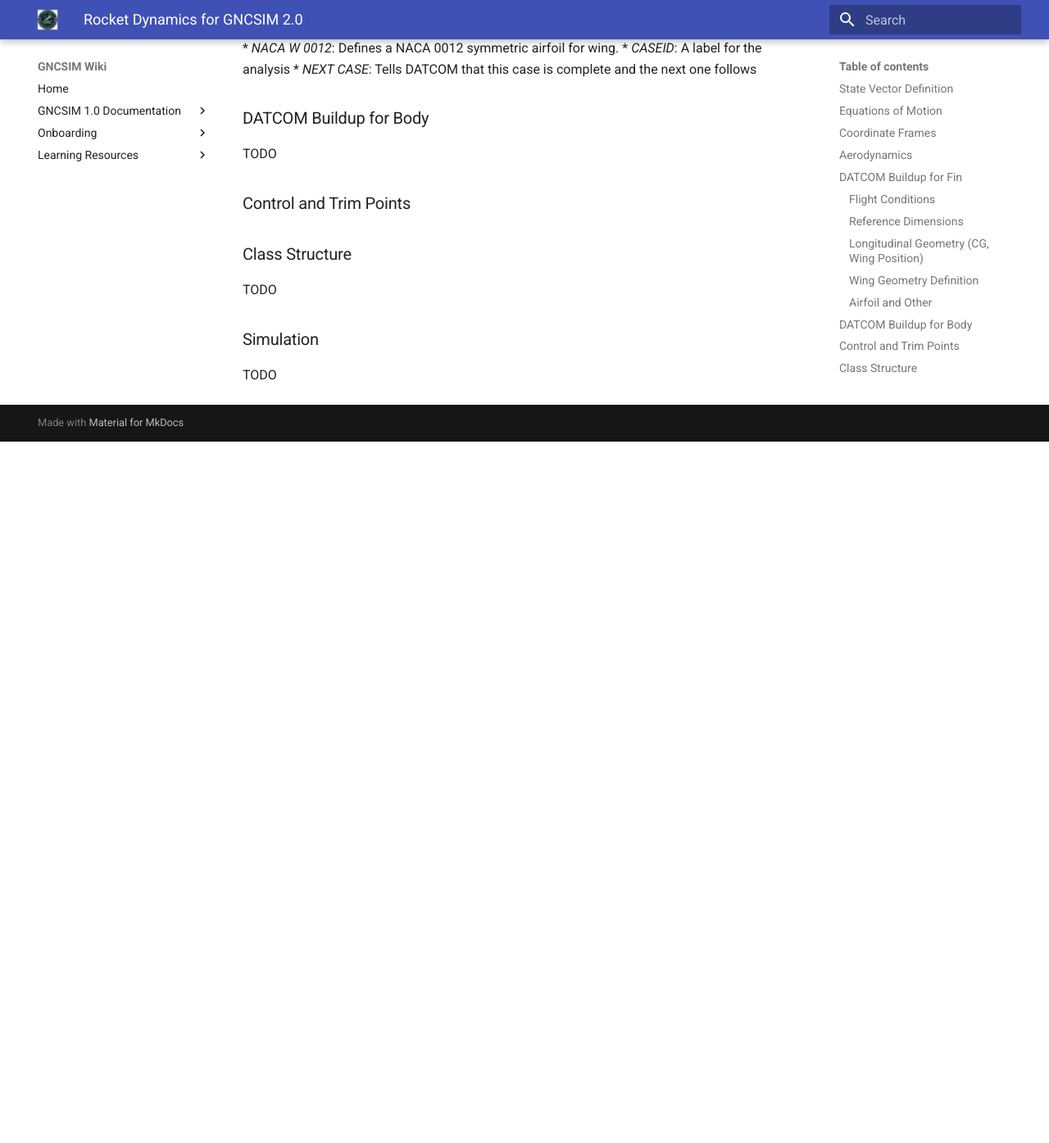
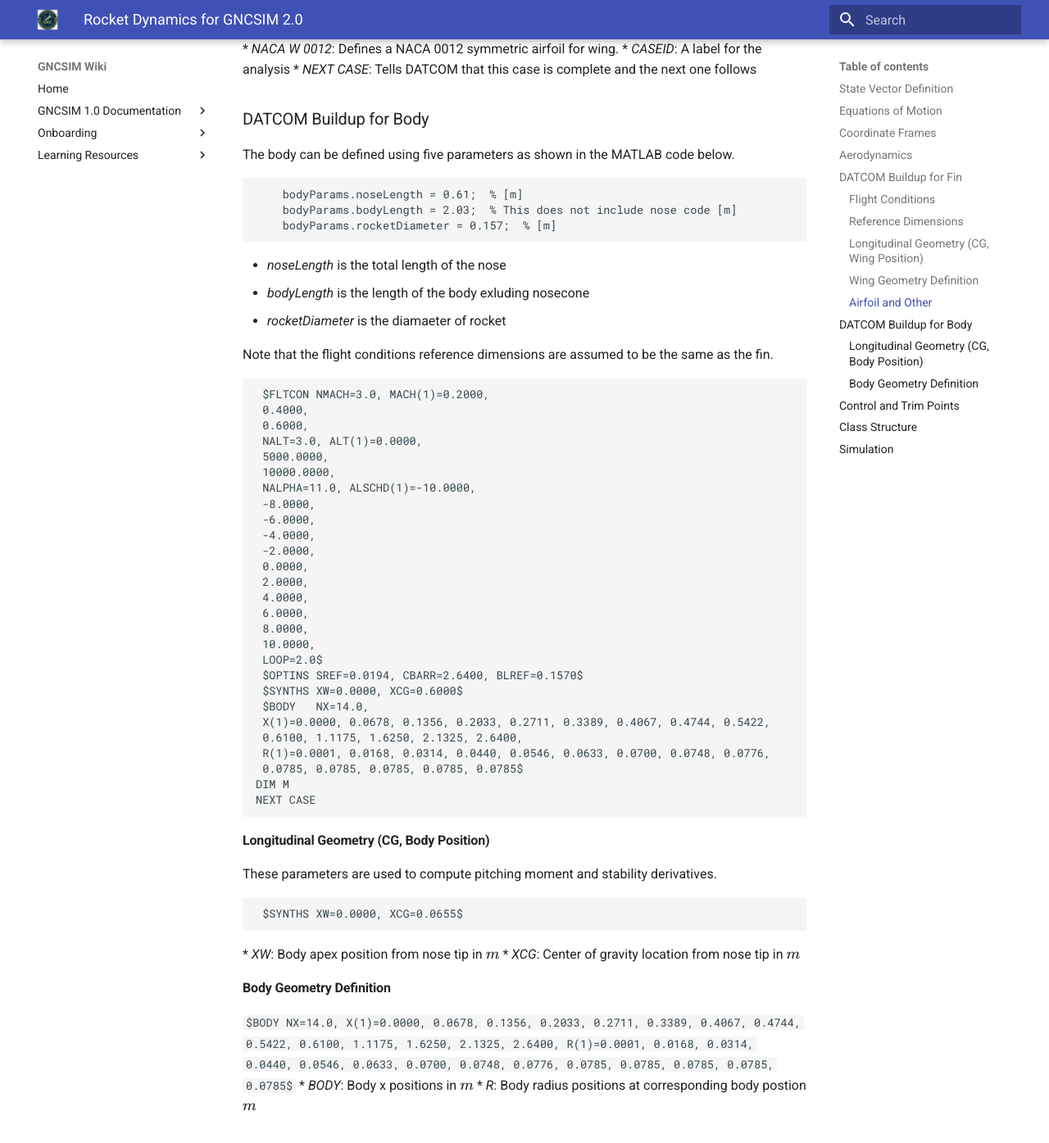
Before and after one commit to Georgia-Tech-GNC/GNCSIM, an MkDocs documentation site: the page built from docs/GNCSIM 2.0 Forces and Moments.md, in a window 1280 px wide and 1400 px high, scrolled down 7738 px. Shown: the top 1395 px of the window at 82% size. Built offline with MkDocs 1.6.1 and Material for MkDocs 9.7.7, drawn with Linux system fonts in a browser that asks for light colours; before the commit the page ends 8277 px from its top, so only the background shows below that; some of the changed text lies outside the part shown.

Commit message:
updated docs

````diff
--- a/docs/GNCSIM 2.0 Forces and Moments.md
+++ b/docs/GNCSIM 2.0 Forces and Moments.md
@@ -10,7 +10,7 @@
 \begin{bmatrix}
     m \\
     p_I \\
-    v_I \\
+    v_B \\
     q_{IB} \\
     \omega_B
 \end{bmatrix}
@@ -19,7 +19,7 @@
 where:
 * $m$ is the mass of the body.
 * $p_I = [x, y, z]^T$ is the position vector in the inertial frame.
-* $v_I = [v_x, v_y, v_z]^T$ is the velocity vector in the inertial frame.
+* $v_B = [v_x, v_y, v_z]^T$ is the velocity vector in the body frame.
 * $q_{IB} = [q_0, q_1, q_2, q_3]^T$ is the quaternion representing the orientation from the inertial frame to the body frame.
 * $\omega = [\omega_x, \omega_y, \omega_z]^T$ is the angular velocity vector in the body frame.
 
@@ -106,17 +106,17 @@
 
 ### Aerodynamics
 
-These equations can simulate any rigid body with changing mass, however in order to simulate the rigid body dynamics of a rocket, aerodynamics must be taken into account. To do this the forces and moments must be a function of the state. The forces and moments are a function of the altitude $h$, inertial velocity $v_I$, orientation $q$ and angular rate $\omega$.
+These equations can simulate any rigid body with changing mass, however in order to simulate the rigid body dynamics of a rocket, aerodynamics must be taken into account. To do this the forces and moments must be a function of the state. The forces and moments are a function of the altitude $h$, inertial velocity $v_B$, orientation $q$ and angular rate $\omega$.
 
 $$
 \begin{equation}
-F_b=f(h, v_I, q, \omega)
+F_b=f(h, v_B, q, \omega)
 \end{equation}
 $$
 
 $$
 \begin{equation}
-M_b=f(h, v_I, q, \omega)
+M_b=f(h, v_B, q, \omega)
 \end{equation}
 $$
 
@@ -124,7 +124,7 @@
 
 $$
 \begin{equation}
-v_B=\boldsymbol{C}_{IB}(q) (v_I + v_w)
+v_B=\boldsymbol{C}_{IB}(q)v_w + v_B
 \end{equation}
 $$
 
@@ -391,7 +391,71 @@
 * *NEXT CASE*: Tells DATCOM that this case is complete and the next one follows
 
 ### DATCOM Buildup for Body
-TODO
+
+The body can be defined using five parameters as shown in the MATLAB code below.
+
+```
+    bodyParams.noseLength = 0.61;  % [m]
+    bodyParams.bodyLength = 2.03;  % This does not include nose code [m]
+    bodyParams.rocketDiameter = 0.157;  % [m]
+```
+
+* *noseLength* is the total length of the nose
+* *bodyLength* is the length of the body exluding nosecone
+* *rocketDiameter* is the diamaeter of rocket
+
+Note that the flight conditions reference dimensions are assumed to be the same as the fin.
+
+```
+ $FLTCON NMACH=3.0, MACH(1)=0.2000,
+ 0.4000,
+ 0.6000,
+ NALT=3.0, ALT(1)=0.0000,
+ 5000.0000,
+ 10000.0000,
+ NALPHA=11.0, ALSCHD(1)=-10.0000,
+ -8.0000,
+ -6.0000,
+ -4.0000,
+ -2.0000,
+ 0.0000,
+ 2.0000,
+ 4.0000,
+ 6.0000,
+ 8.0000,
+ 10.0000,
+ LOOP=2.0$
+ $OPTINS SREF=0.0194, CBARR=2.6400, BLREF=0.1570$
+ $SYNTHS XW=0.0000, XCG=0.6000$
+ $BODY   NX=14.0,
+ X(1)=0.0000, 0.0678, 0.1356, 0.2033, 0.2711, 0.3389, 0.4067, 0.4744, 0.5422,
+ 0.6100, 1.1175, 1.6250, 2.1325, 2.6400,
+ R(1)=0.0001, 0.0168, 0.0314, 0.0440, 0.0546, 0.0633, 0.0700, 0.0748, 0.0776,
+ 0.0785, 0.0785, 0.0785, 0.0785, 0.0785$
+DIM M
+NEXT CASE
+```
+
+#### Longitudinal Geometry (CG, Body Position)
+These parameters are used to compute pitching moment and stability derivatives.
+
+```
+ $SYNTHS XW=0.0000, XCG=0.0655$
+```
+* *XW*: Body apex position from nose tip in $m$
+* *XCG*: Center of gravity location from nose tip in $m$
+
+#### Body Geometry Definition
+
+```
+ $BODY   NX=14.0,
+ X(1)=0.0000, 0.0678, 0.1356, 0.2033, 0.2711, 0.3389, 0.4067, 0.4744, 0.5422,
+ 0.6100, 1.1175, 1.6250, 2.1325, 2.6400,
+ R(1)=0.0001, 0.0168, 0.0314, 0.0440, 0.0546, 0.0633, 0.0700, 0.0748, 0.0776,
+ 0.0785, 0.0785, 0.0785, 0.0785, 0.0785$
+ ```
+ * *BODY*: Body x positions in $m$
+ * *R*: Body radius positions at corresponding body postion $m$
 
 ### Control and Trim Points
 
````
Also changed, not shown: other parts of docs/GNCSIM 2.0 Forces and Moments.md (+12 -12 lines).
